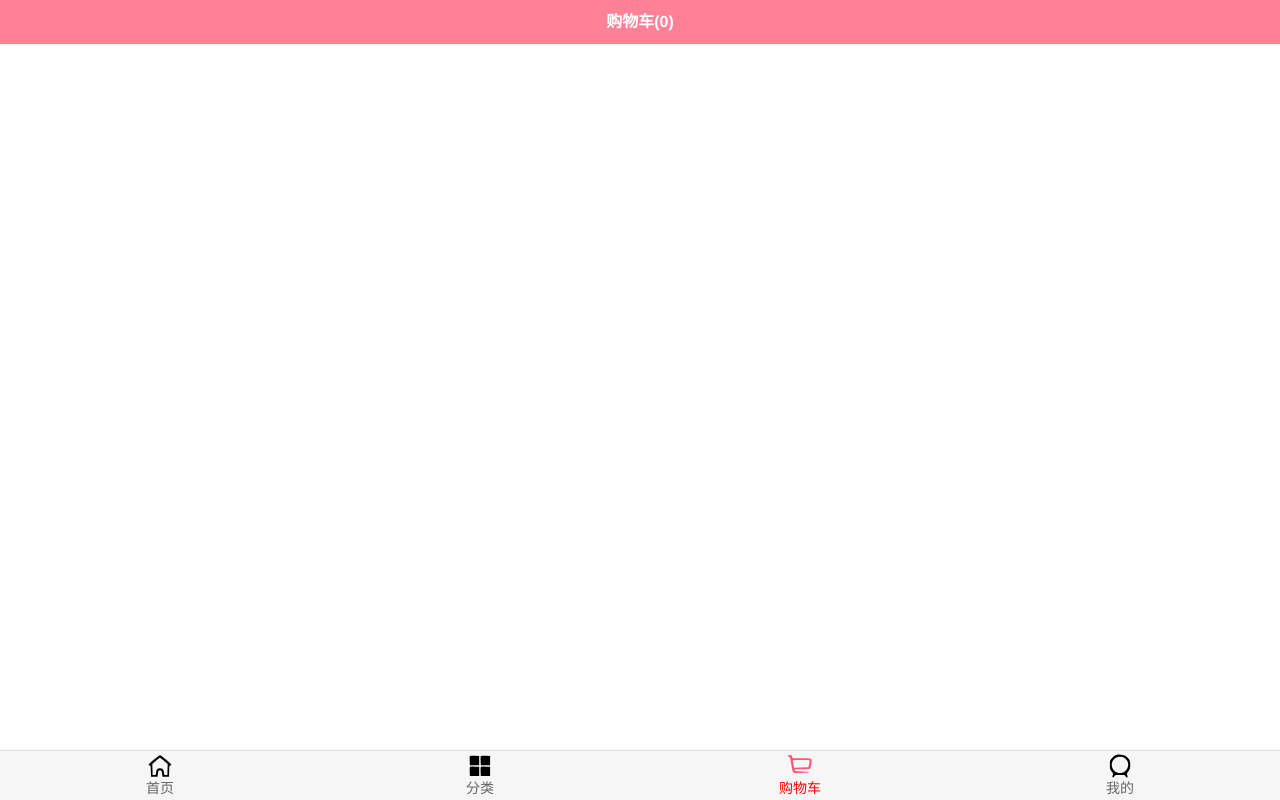
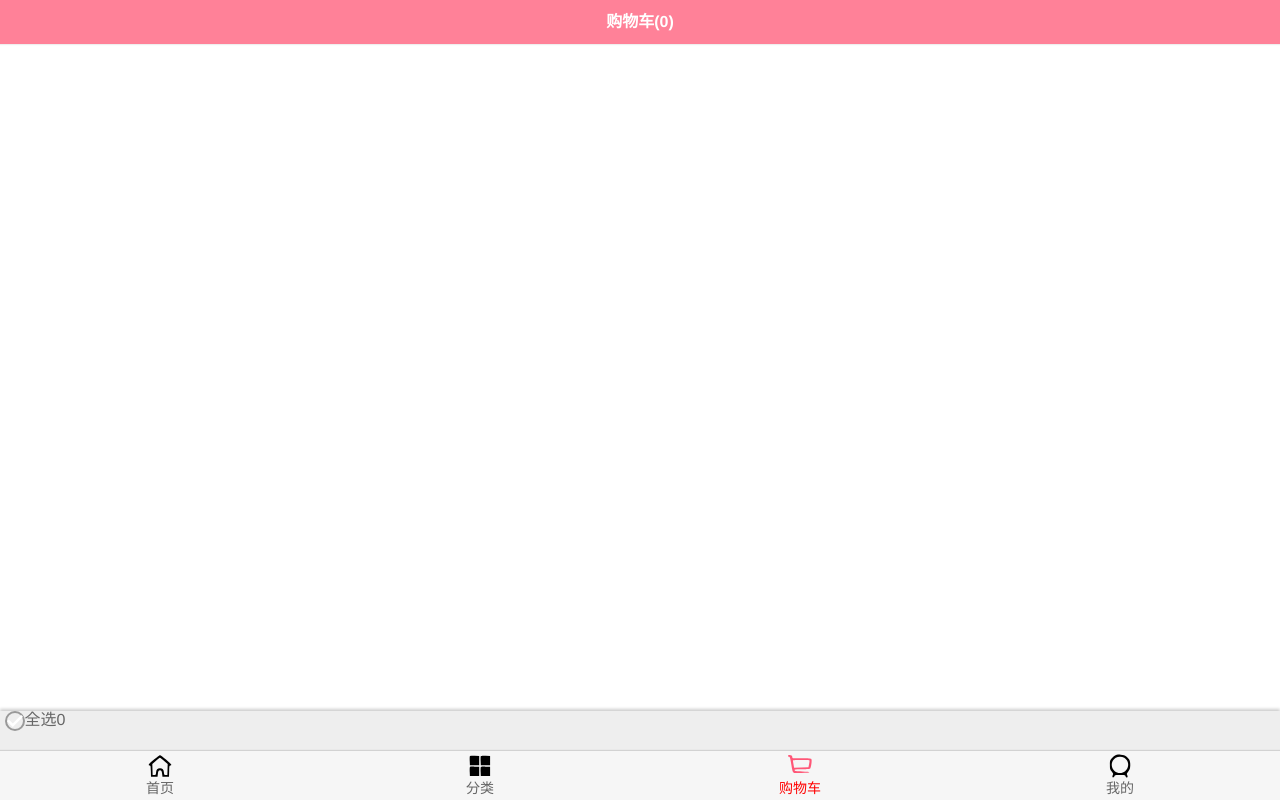
Before and after one commit to Acc-cxy/superwu, a Vue app: page /cart in a window 1280 px wide. Built offline with nearby package versions, Linux system fonts and the light colour scheme.

Commit message:
'9.22push'

```diff
--- a/src/store/mutations.js
+++ b/src/store/mutations.js
@@ -17,8 +17,8 @@ export default {
             console.log(oldproduct)
         } else {
             payload.count = 1
+            payload.checked = true
             state.cartlist.push(payload)
-            console.log('没有')
         }
 
     }
--- a/src/views/cart/Cart.vue
+++ b/src/views/cart/Cart.vue
@@ -6,18 +6,23 @@
     </NavBar>
     <!--  商品列表  -->
     <CartList></CartList>
+
+    <!--  买单区  -->
+    <cart-bottonbar/>
   </div>
 </template>
 
 <script>
   import NavBar from "@/components/common/navbar/NavBar";
   import CartList from "@/views/cart/childComps/CartList";
+  import CartBottonbar from "@/views/cart/childComps/CartBottonbar";
   import {mapGetters} from 'vuex'
   export default {
     name: "Cart",
     components:{
       CartList,
-      NavBar
+      NavBar,
+      CartBottonbar
     },
     computed:{
       ...mapGetters(["cartlength"])
--- /dev/null
+++ b/src/views/cart/childComps/CartBottonbar.vue
@@ -0,0 +1,67 @@
+<template>
+    <div class="bottom-bar">
+        <div class="bar-content">
+          <CheckButton></CheckButton>
+          <span>全选</span>
+          <div>
+            {{totalprice}}
+          </div>
+        </div>
+    </div>
+</template>
+
+<script>
+import CheckButton from "@/views/cart/childComps/CheckButton";
+
+export default {
+  name: "CartBottonbar",
+  data(){
+    return{
+      totalprice:0
+    }
+  },
+  components:{
+    CheckButton
+  },
+  computed:{
+    // totalprice() {
+    //   const cartList = this.$store.getters.cartlist;
+    //   return cartList.filter(item => {
+    //     return item.checked
+    //   }).reduce((preValue, item) => {
+    //     return preValue + item.count * item.price
+    //   }, 0).toFixed(2)
+    // }
+    // totalprice() {
+    //    return '￥' + this.$store.state.cartlist.filter(item =>{
+    //      return item.checked
+    //    }).reduce((preValue,item) =>{
+    //      return item.price * item.count
+    //    },0)
+    // }
+  }
+}
+</script>
+
+<style scoped>
+    .bottom-bar{
+      width: 100%;
+      height: 40px;
+      background: red;
+      position: fixed;
+      bottom: 49px;
+      box-sizing: border-box;
+      box-shadow: 0 -2px 3px rgba(0, 0, 0, .2);
+      background-color: #eee;
+    }
+    .bar-content{
+      width: 70px;
+      height: 40px;
+      display: flex;
+      justify-content: center;
+      align-content: center;
+    }
+    .bottom-bar span{
+      height: 20px;
+    }
+</style>
--- a/src/views/cart/childComps/CartList.vue
+++ b/src/views/cart/childComps/CartList.vue
@@ -4,8 +4,8 @@
             ref="scroll">
       <cart-listitem
           v-for="(item,index) in cartcount"
-          :itemInfo="item"
-          :key="index">
+          v-bind:itemInfo="item"
+          v-bind:key="index">
       </cart-listitem>
     </scroll>
   </div>
@@ -23,13 +23,9 @@ export default {
     ...mapGetters(['cartcount'])
   },
   activated() {
-    console.log(11)
     this.$refs.scroll.refresh()
   },
   methods:{
-    // shopbox(){
-    //   this.$refs.scroll.refresh()
-    // }
   }
 }
 </script>
@@ -40,7 +36,7 @@ export default {
       left: 0;
       right: 0;
       top: 44px;
-      bottom: 49px;
+      bottom: 89px;
       overflow: hidden;
     }
 </style>
--- a/src/views/cart/childComps/CartListitem.vue
+++ b/src/views/cart/childComps/CartListitem.vue
@@ -1,8 +1,9 @@
 <template>
   <div id="shop-item">
-<!--    <div class="item-selector">-->
-<!--&lt;!&ndash;      <CheckButton @checkBtnClick="checkedChange" v-model="itemInfo.checked"></CheckButton>&ndash;&gt;-->
-<!--    </div>-->
+    <div class="item-selector">
+      <check-button :checkout="itemInfo.checked" @click.native="maibumai"></check-button>
+<!--      <CheckButton @checkBtnClick="checkedChange" v-model="itemInfo.checked"></CheckButton>-->
+    </div>
     <div class="item-img">
       <img :src="itemInfo.image" alt="商品图片">
     </div>
@@ -18,8 +19,13 @@
 </template>
 
 <script>
+import CheckButton from "@/views/cart/childComps/CheckButton";
+
 export default {
   name: "CartListitem",
+  components:{
+    CheckButton
+  },
   props:{
     itemInfo:{
         type:Object,
@@ -27,6 +33,11 @@ export default {
           return {}
         }
       }
+  },
+  methods:{
+    maibumai(){
+      this.itemInfo.checked = !this.itemInfo.checked
+    }
   }
 }
 </script>
--- /dev/null
+++ b/src/views/cart/childComps/CheckButton.vue
@@ -0,0 +1,41 @@
+<template>
+  <div class="imagebox" :class="{buttonbox:checkout}" >
+    <img src="~assets/img/cart/tick.svg" alt="">
+  </div>
+</template>
+
+<script>
+export default {
+  name: "CheckButton",
+  props:{
+    checkout:{
+      type:Boolean,
+      default:false
+    }
+  },
+  computed:{
+
+  },
+  methods:{
+  }
+}
+</script>
+
+<style scoped>
+    .imagebox{
+      width: 20px;
+      height: 20px;
+      border: 2px solid #999999;
+      border-radius: 50%;
+      display: inline-block;
+    }
+
+    .buttonbox{
+      text-align: center;
+      background: red;
+      border: 0;
+    }
+    .buttonbox img{
+      margin: 2px 0;
+    }
+</style>
```
